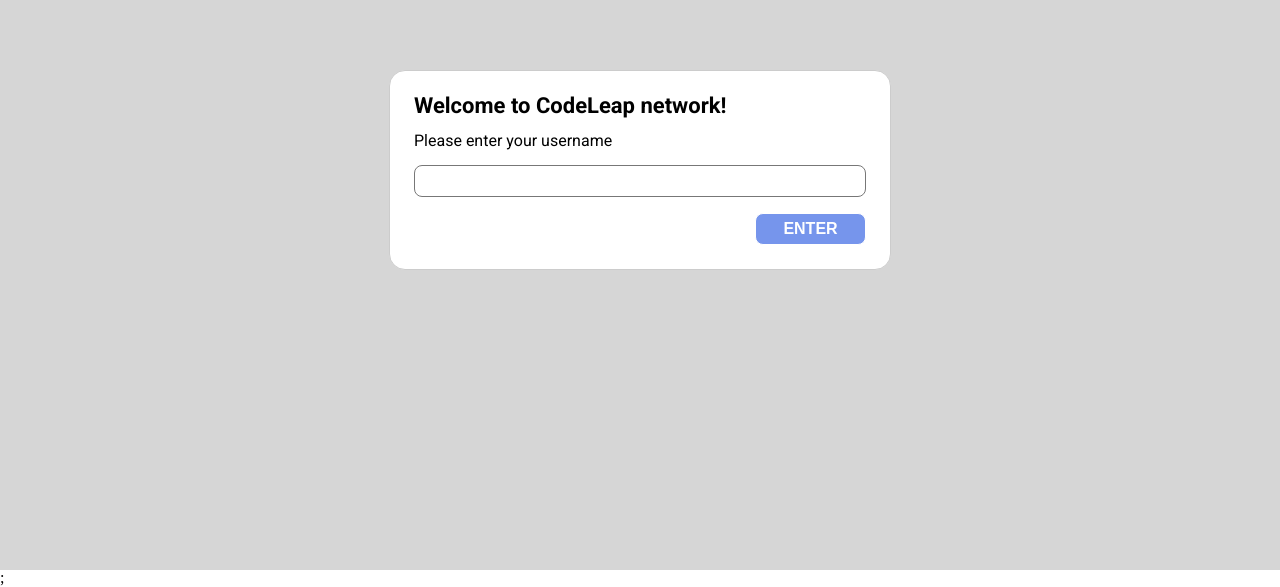
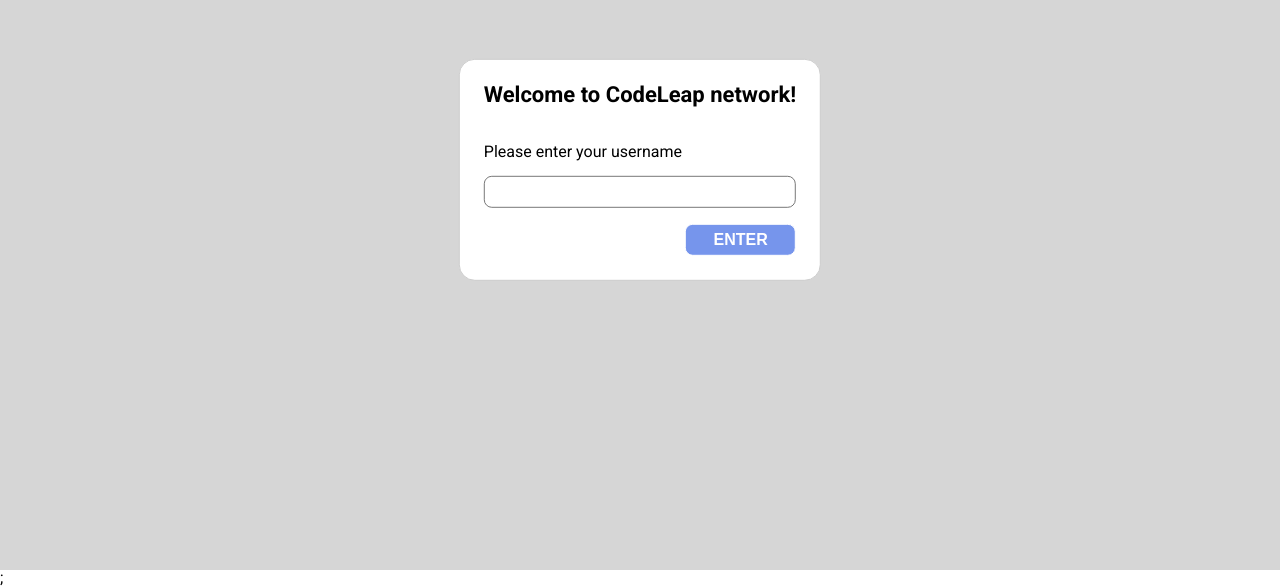
Before and after one commit to DCSouza2306/test-front, a React (Create React App) app: page / in a window 1280 px wide. Shown: the part 230-817 px from the top of the page. Built offline with nearby package versions, Linux system fonts and the light colour scheme; a web font is replaced by a local one.

Commit message:
feat: create post component static done

```diff
--- a/src/App.js
+++ b/src/App.js
@@ -1,6 +1,7 @@
 import { BrowserRouter, Routes, Route } from "react-router-dom";
 import { SignUp } from "./pages/SignUp";
 import GlobalStyle from "./components/GlobalStyle";
+import { Main } from "./pages/MainScreen";
 
 function App() {
   return (
@@ -8,7 +9,7 @@
     <GlobalStyle />
     <Routes>
       <Route path="/" element={<SignUp />} />
-      <Route path="/main" element={<></>} />
+      <Route path="/main" element={<Main />} />
     </Routes>
     </BrowserRouter>
   );
--- a/src/components/ButtonModal.js
+++ b/src/components/Button.js
@@ -26,4 +26,5 @@
  border-radius: 8px;
  align-self: flex-end;
  font-weight: 700;
+ cursor: pointer;
 `;
--- /dev/null
+++ b/src/components/CreatePost.js
@@ -0,0 +1,44 @@
+import styled from "styled-components";
+import { InputLabel } from "./InputLabel";
+import { Button } from "./Button";
+
+export function CreatePost() {
+ return (
+  <CreatePostDiv>
+   <h2>What’s on your mind?</h2>
+   <InputLabel height={"32px"}>
+    <label>Title</label>
+    <input />
+   </InputLabel>
+
+   <InputLabel height={"74px"}>
+    <label>Content</label>
+    <textarea />
+   </InputLabel>
+
+   <Button
+   color={"#FFFFFF"}
+   width={"120px"}
+   transform={"none"}
+   background={"#7695EC"}
+   border={"#FFFFFF"}>
+    Create
+   </Button>
+  </CreatePostDiv>
+ );
+}
+
+const CreatePostDiv = styled.div`
+ width: 752px;
+ height: 334px;
+ border: 1px solid #999999;
+ border-radius: 16px;
+ margin: 0 auto;
+ padding: 1.4rem;
+display: flex;
+flex-direction: column;
+ h2 {
+  font-size: 22px;
+  font-weight: 700;
+ }
+`;
--- a/src/components/GlobalStyle.js
+++ b/src/components/GlobalStyle.js
@@ -22,6 +22,7 @@
         font-size: 100%;
         font: inherit;
         vertical-align: baseline;
+        font-family: "Roboto", sans-serif;
 
     }
     /* HTML5 display-role reset for older browsers */
--- /dev/null
+++ b/src/components/Header.js
@@ -0,0 +1,24 @@
+import styled from "styled-components";
+
+export function Header(){
+    return(
+        <HeaderDiv>
+            <p>CodeLeap Network</p>
+        </HeaderDiv>
+    )
+}
+
+const HeaderDiv = styled.div`
+display: flex;
+flex-direction: column;
+justify-content: center;
+padding-left: 2rem;
+margin-bottom: 2rem;
+width: 800px;
+height: 80px;
+background-color: #7695EC;
+font-size: 22px;
+font-weight: 700;
+color: #FFFFFF;
+
+`
--- /dev/null
+++ b/src/components/InputLabel.js
@@ -0,0 +1,29 @@
+import styled from "styled-components";
+
+export function InputLabel({ children, height }) {
+ return <InputLabelDiv height={height}>{children}</InputLabelDiv>;
+}
+
+const InputLabelDiv = styled.div`
+ display: flex;
+ flex-direction: column;
+ margin-top: 1.4rem;
+ label {
+  margin-bottom: 1rem;
+  font-size: 16px;
+ }
+ input, textarea {
+
+  height: ${props => props.height};
+  border: 1px solid #777777;
+  border-radius: 8px;
+  font-size: 18px;
+ }
+
+ textarea:focus,
+ input:focus{
+  box-shadow: 0 0 0 0;
+  border: 1px solid #777777;
+  outline: 0;
+ }
+`;
--- a/src/components/InputSignUp.js
+++ /dev/null
@@ -1,20 +0,0 @@
-import styled from "styled-components";
-
-export function InputSignUp({ children }) {
- return <InputSignUpDiv>{children}</InputSignUpDiv>;
-}
-
-const InputSignUpDiv = styled.div`
- display: flex;
- flex-direction: column;
- label {
-  margin-bottom: 1rem;
- }
- input {
-  width: 452px;
-  height: 32px;
-  border: 1px solid #777777;
-  border-radius: 8px;
-  font-size: 22px;
- }
-`;
--- a/src/components/Modal.js
+++ b/src/components/Modal.js
@@ -20,7 +20,6 @@
 `
 
 const ModalDiv = styled.div`
- font-family: "Roboto", sans-serif;
  border-radius: 16px;
  border: 1px solid #cccccc;
  position: fixed;
@@ -34,11 +33,5 @@
  h2 {
   font-weight: 700;
  }
- textarea:focus,
- input:focus,
- select:focus {
-  box-shadow: 0 0 0 0;
-  border: 0 none;
-  outline: 0;
- }
+
 `;
--- a/src/pages/MainScreen/index.js
+++ b/src/pages/MainScreen/index.js
@@ -0,0 +1,25 @@
+import styled from "styled-components";
+import { Header } from "../../components/Header";
+import { CreatePost } from "../../components/CreatePost";
+
+export function Main(){
+    return(
+        <MainSection>
+            <MainBox>
+                <Header />
+                <CreatePost />
+            </MainBox>
+        </MainSection>
+    )
+}
+
+const MainSection = styled.section`
+background-color: #DDDDDD;
+`
+
+const MainBox = styled.div`
+width: 800px;
+height: 100vh;
+margin: 0 auto;
+background-color: #FFFFFF;
+`
--- a/src/pages/SignUp/index.js
+++ b/src/pages/SignUp/index.js
@@ -1,7 +1,7 @@
 import { Modal } from "../../components/Modal";
 import styled from "styled-components";
-import { InputSignUp } from "../../components/InputSignUp";
-import { Button } from "../../components/ButtonModal";
+import { InputLabel } from "../../components/InputLabel";
+import { Button } from "../../components/Button";
 import { Title } from "../../components/TitleModal";
 
 export function SignUp() {
@@ -9,10 +9,10 @@
   <SignUpSec>
    <Modal isOpen={true}>
     <Title>Welcome to CodeLeap network!</Title>
-    <InputSignUp>
-     <label>Please enter your username</label>
-     <input></input>
-    </InputSignUp>
+    <InputLabel height={"32px"}>
+     <label htmlFor="User" >Please enter your username</label>
+     <input id="User"/>
+    </InputLabel>
     <Button
     color={"#FFFFFF"}
     width={"111px"}
```
